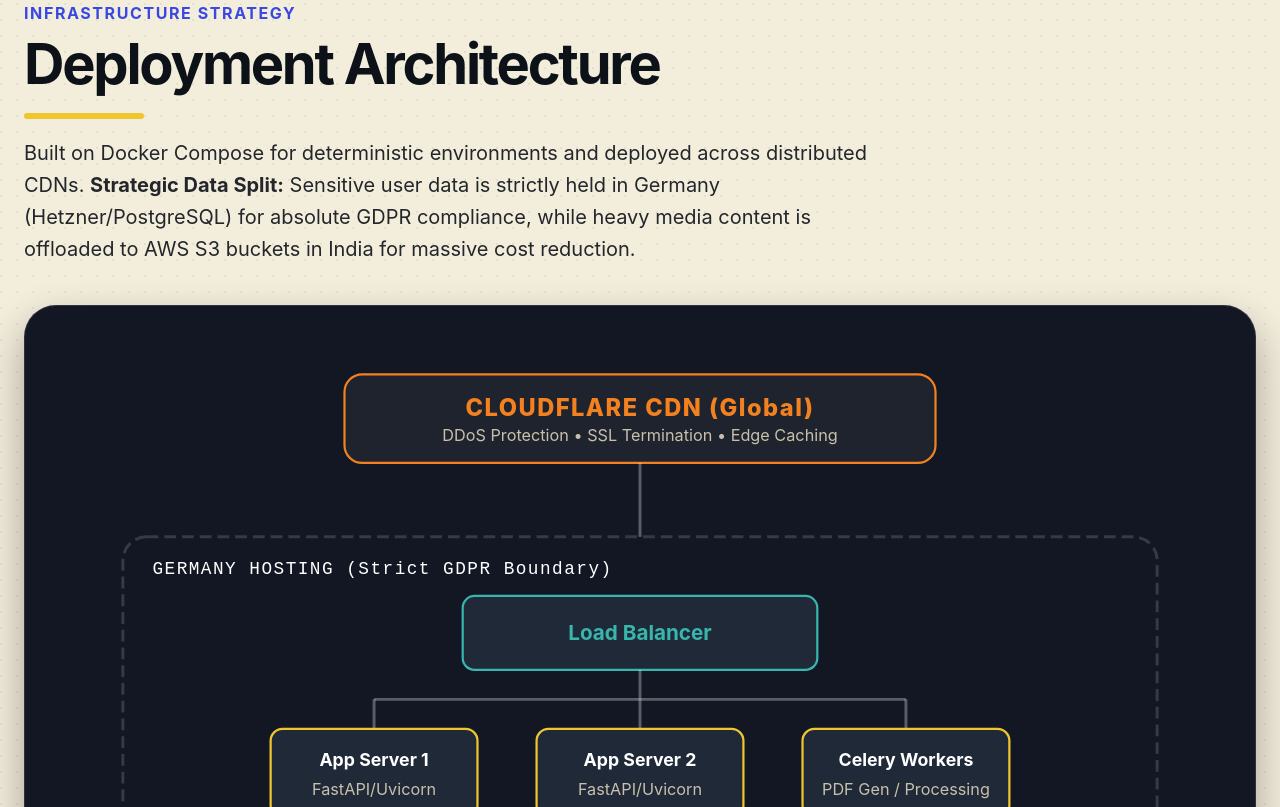
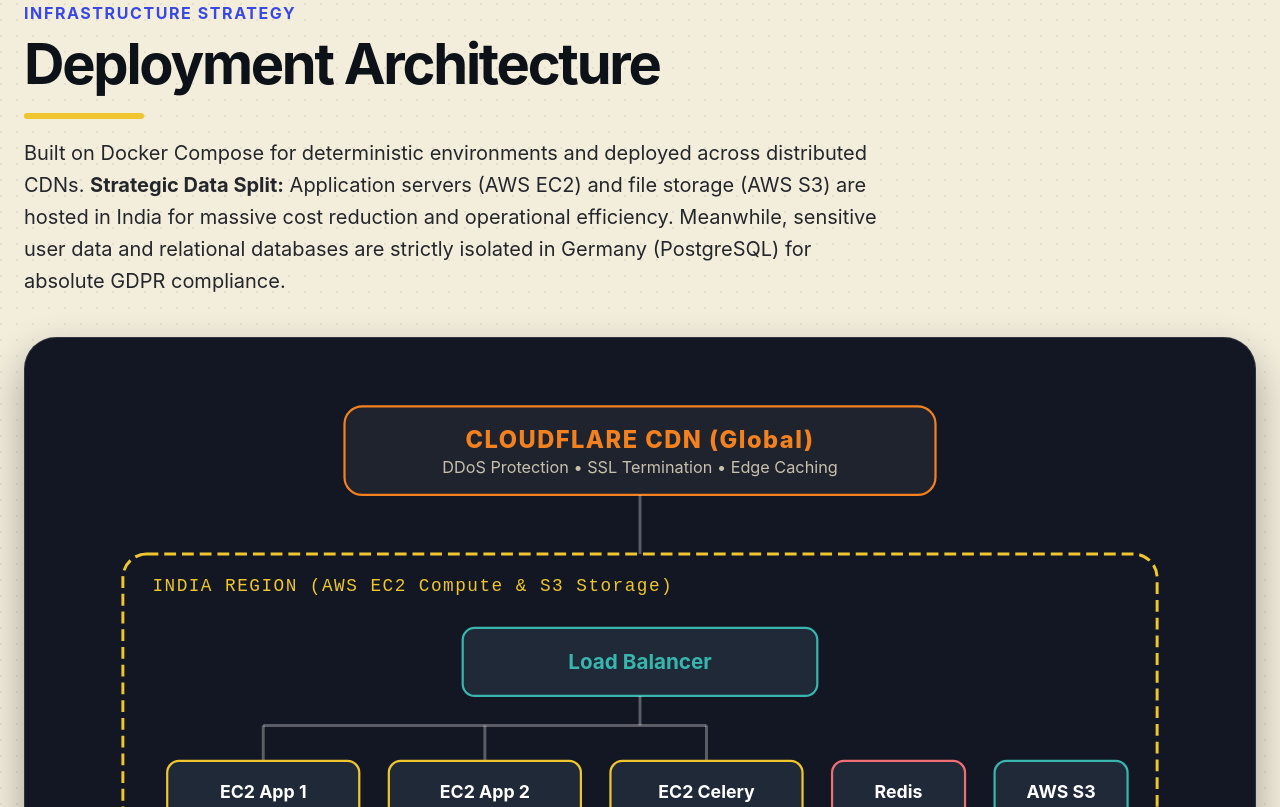
Before and after one commit to Partha607/lehrcraft_tech_pitch, a plain HTML site: page index.html in a window 1280 px wide. Shown: the part 2493-3300 px from the top of the page. Drawn offline with Linux system fonts and the light colour scheme.

Commit message:
Update index.html

```diff
--- a/index.html
+++ b/index.html
@@ -331,7 +331,7 @@
     <div class="overline">Infrastructure Strategy</div>
     <h2>Deployment Architecture</h2>
     <div class="underline-swoosh"></div>
-    <p style="margin-top:18px;">Built on Docker Compose for deterministic environments and deployed across distributed CDNs. <strong>Strategic Data Split:</strong> Sensitive user data is strictly held in Germany (Hetzner/PostgreSQL) for absolute GDPR compliance, while heavy media content is offloaded to AWS S3 buckets in India for massive cost reduction.</p>
+    <p style="margin-top:18px;">Built on Docker Compose for deterministic environments and deployed across distributed CDNs. <strong>Strategic Data Split:</strong> Application servers (AWS EC2) and file storage (AWS S3) are hosted in India for massive cost reduction and operational efficiency. Meanwhile, sensitive user data and relational databases are strictly isolated in Germany (PostgreSQL) for absolute GDPR compliance.</p>
   </div>
 
   <div class="arch-grid">
@@ -347,66 +347,69 @@
         <text fill="#c8c0ac" font-family="Inter,sans-serif" font-size="11" text-anchor="middle" x="400" y="75">DDoS Protection • SSL Termination • Edge Caching</text>
 
         <!-- Connections Down -->
-        <line stroke="rgba(255,255,255,.3)" stroke-width="2" x1="400" x2="400" y1="90" y2="140"/>
+        <line stroke="rgba(255,255,255,.3)" stroke-width="2" x1="400" x2="400" y1="90" y2="130"/>
 
-        <!-- Hosting Boundary -->
-        <rect fill="transparent" height="320" rx="16" stroke="rgba(255,255,255,.15)" stroke-dasharray="8 4" stroke-width="2" width="700" x="50" y="140"/>
-        <text fill="#fff" font-family="monospace" font-size="12" letter-spacing="1" x="70" y="165">GERMANY HOSTING (Strict GDPR Boundary)</text>
+        <!-- Hosting Boundary India -->
+        <rect fill="transparent" height="260" rx="16" stroke="#efc62e" stroke-dasharray="8 4" stroke-width="2" width="700" x="50" y="130"/>
+        <text fill="#efc62e" font-family="monospace" font-size="12" letter-spacing="1" x="70" y="155">INDIA REGION (AWS EC2 Compute &amp; S3 Storage)</text>
 
         <!-- Load Balancer -->
-        <rect fill="#1f2937" height="50" rx="8" stroke="#38b6ad" stroke-width="1.5" width="240" x="280" y="180"/>
-        <text fill="#38b6ad" font-family="Inter,sans-serif" font-size="14" font-weight="700" text-anchor="middle" x="400" y="210">Load Balancer</text>
+        <rect fill="#1f2937" height="46" rx="8" stroke="#38b6ad" stroke-width="1.5" width="240" x="280" y="180"/>
+        <text fill="#38b6ad" font-family="Inter,sans-serif" font-size="14" font-weight="700" text-anchor="middle" x="400" y="208">Load Balancer</text>
 
-        <!-- Connection Splitter -->
-        <line stroke="rgba(255,255,255,.3)" stroke-width="2" x1="400" x2="400" y1="230" y2="250"/>
-        <line stroke="rgba(255,255,255,.3)" stroke-width="2" x1="220" x2="580" y1="250" y2="250"/>
-        <line stroke="rgba(255,255,255,.3)" stroke-width="2" x1="220" x2="220" y1="250" y2="270"/>
-        <line stroke="rgba(255,255,255,.3)" stroke-width="2" x1="400" x2="400" y1="250" y2="270"/>
-        <line stroke="rgba(255,255,255,.3)" stroke-width="2" x1="580" x2="580" y1="250" y2="270"/>
+        <!-- Connection Splitter LB -> Apps -->
+        <line stroke="rgba(255,255,255,.3)" stroke-width="2" x1="400" x2="400" y1="226" y2="246"/>
+        <line stroke="rgba(255,255,255,.3)" stroke-width="2" x1="145" x2="445" y1="246" y2="246"/>
+        <line stroke="rgba(255,255,255,.3)" stroke-width="2" x1="145" x2="145" y1="246" y2="270"/>
+        <line stroke="rgba(255,255,255,.3)" stroke-width="2" x1="295" x2="295" y1="246" y2="270"/>
+        <line stroke="rgba(255,255,255,.3)" stroke-width="2" x1="445" x2="445" y1="246" y2="270"/>
 
-        <!-- App Servers -->
-        <rect fill="#1f2937" height="60" rx="8" stroke="#efc62e" stroke-width="1.5" width="140" x="150" y="270"/>
-        <text fill="#fff" font-family="Inter,sans-serif" font-size="12" font-weight="700" text-anchor="middle" x="220" y="295">App Server 1</text>
-        <text fill="#c8c0ac" font-family="Inter,sans-serif" font-size="11" text-anchor="middle" x="220" y="315">FastAPI/Uvicorn</text>
+        <!-- App Servers & Workers (EC2) -->
+        <rect fill="#1f2937" height="60" rx="8" stroke="#efc62e" stroke-width="1.5" width="130" x="80" y="270"/>
+        <text fill="#fff" font-family="Inter,sans-serif" font-size="12" font-weight="700" text-anchor="middle" x="145" y="295">EC2 App 1</text>
+        <text fill="#c8c0ac" font-family="Inter,sans-serif" font-size="11" text-anchor="middle" x="145" y="315">FastAPI</text>
 
-        <rect fill="#1f2937" height="60" rx="8" stroke="#efc62e" stroke-width="1.5" width="140" x="330" y="270"/>
-        <text fill="#fff" font-family="Inter,sans-serif" font-size="12" font-weight="700" text-anchor="middle" x="400" y="295">App Server 2</text>
-        <text fill="#c8c0ac" font-family="Inter,sans-serif" font-size="11" text-anchor="middle" x="400" y="315">FastAPI/Uvicorn</text>
+        <rect fill="#1f2937" height="60" rx="8" stroke="#efc62e" stroke-width="1.5" width="130" x="230" y="270"/>
+        <text fill="#fff" font-family="Inter,sans-serif" font-size="12" font-weight="700" text-anchor="middle" x="295" y="295">EC2 App 2</text>
+        <text fill="#c8c0ac" font-family="Inter,sans-serif" font-size="11" text-anchor="middle" x="295" y="315">FastAPI</text>
 
-        <rect fill="#1f2937" height="60" rx="8" stroke="#efc62e" stroke-width="1.5" width="140" x="510" y="270"/>
-        <text fill="#fff" font-family="Inter,sans-serif" font-size="12" font-weight="700" text-anchor="middle" x="580" y="295">Celery Workers</text>
-        <text fill="#c8c0ac" font-family="Inter,sans-serif" font-size="11" text-anchor="middle" x="580" y="315">PDF Gen / Processing</text>
+        <rect fill="#1f2937" height="60" rx="8" stroke="#efc62e" stroke-width="1.5" width="130" x="380" y="270"/>
+        <text fill="#fff" font-family="Inter,sans-serif" font-size="12" font-weight="700" text-anchor="middle" x="445" y="295">EC2 Celery</text>
+        <text fill="#c8c0ac" font-family="Inter,sans-serif" font-size="11" text-anchor="middle" x="445" y="315">Workers</text>
 
-        <!-- Connections to Internal DBs -->
-        <line stroke="rgba(255,255,255,.3)" stroke-width="2" x1="220" x2="220" y1="330" y2="380"/>
-        <line stroke="rgba(255,255,255,.3)" stroke-width="2" x1="400" x2="400" y1="330" y2="380"/>
-        <line stroke="rgba(255,255,255,.3)" stroke-width="2" x1="580" x2="580" y1="330" y2="380"/>
+        <!-- Redis Cache (India) -->
+        <rect fill="#1f2937" height="60" rx="8" stroke="#ef6f74" stroke-width="1.5" width="90" x="530" y="270"/>
+        <text fill="#fff" font-family="Inter,sans-serif" font-size="12" font-weight="700" text-anchor="middle" x="575" y="295">Redis</text>
+        <text fill="#c8c0ac" font-family="Inter,sans-serif" font-size="11" text-anchor="middle" x="575" y="315">Cache</text>
 
-        <!-- Internal Data Sources -->
-        <rect fill="#1f2937" height="50" rx="8" stroke="#3947e3" stroke-width="1.5" width="140" x="150" y="380"/>
-        <text fill="#fff" font-family="Inter,sans-serif" font-size="12" font-weight="700" text-anchor="middle" x="220" y="402">PostgreSQL</text>
-        <text fill="#c8c0ac" font-family="Inter,sans-serif" font-size="10" text-anchor="middle" x="220" y="418">Sensitive User Data</text>
+        <!-- S3 (India) -->
+        <rect fill="#1f2937" height="60" rx="8" stroke="#38b6ad" stroke-width="1.5" width="90" x="640" y="270"/>
+        <text fill="#fff" font-family="Inter,sans-serif" font-size="12" font-weight="700" text-anchor="middle" x="685" y="295">AWS S3</text>
+        <text fill="#c8c0ac" font-family="Inter,sans-serif" font-size="11" text-anchor="middle" x="685" y="315">Storage</text>
 
-        <rect fill="#1f2937" height="50" rx="8" stroke="#ef6f74" stroke-width="1.5" width="140" x="330" y="380"/>
-        <text fill="#fff" font-family="Inter,sans-serif" font-size="12" font-weight="700" text-anchor="middle" x="400" y="402">Redis / ChromaDB</text>
-        <text fill="#c8c0ac" font-family="Inter,sans-serif" font-size="10" text-anchor="middle" x="400" y="418">Cache & AI Memory</text>
+        <!-- Connections Apps to DB & APIs -->
+        <line stroke="rgba(255,255,255,.3)" stroke-width="2" x1="215" x2="215" y1="330" y2="480"/>
+        <line stroke="rgba(255,255,255,.3)" stroke-width="2" x1="445" x2="445" y1="330" y2="380"/>
+        <line stroke="rgba(255,255,255,.3)" stroke-width="2" x1="585" x2="585" y1="380" y2="480"/>
+        <line stroke="rgba(255,255,255,.3)" stroke-width="2" x1="445" x2="585" y1="380" y2="380"/>
 
-        <rect fill="#1f2937" height="50" rx="8" stroke="#38b6ad" stroke-width="1.5" width="140" x="510" y="380"/>
-        <text fill="#fff" font-family="Inter,sans-serif" font-size="12" font-weight="700" text-anchor="middle" x="580" y="402">Hetzner Storage</text>
-        <text fill="#c8c0ac" font-family="Inter,sans-serif" font-size="10" text-anchor="middle" x="580" y="418">Internal / Sensitive Docs</text>
+        <!-- Hosting Boundary Germany -->
+        <rect fill="transparent" height="150" rx="16" stroke="#3947e3" stroke-dasharray="8 4" stroke-width="2" width="330" x="50" y="430"/>
+        <text fill="#8892f8" font-family="monospace" font-size="12" letter-spacing="1" x="70" y="455">GERMANY</text>
 
-        <!-- Connection Out to External APIs / Storage -->
-        <line stroke="rgba(255,255,255,.3)" stroke-width="2" x1="220" x2="220" y1="460" y2="520"/>
-        <line stroke="rgba(255,255,255,.3)" stroke-width="2" x1="580" x2="580" y1="460" y2="520"/>
+        <!-- PostgreSQL Germany -->
+        <rect fill="#1f2937" height="60" rx="8" stroke="#3947e3" stroke-width="1.5" width="160" x="135" y="480"/>
+        <text fill="#fff" font-family="Inter,sans-serif" font-size="12" font-weight="700" text-anchor="middle" x="215" y="505">PostgreSQL DB</text>
+        <text fill="#c8c0ac" font-family="Inter,sans-serif" font-size="11" text-anchor="middle" x="215" y="525">Sensitive User Data</text>
 
-        <!-- External APIs & Storage -->
-        <rect fill="#1f2937" height="60" rx="12" stroke="rgba(255,255,255,.4)" stroke-width="1.5" width="220" x="110" y="520"/>
-        <text fill="#fff" font-family="Inter,sans-serif" font-size="13" font-weight="700" text-anchor="middle" x="220" y="546">External LLM APIs</text>
-        <text fill="#c8c0ac" font-family="Inter,sans-serif" font-size="11" text-anchor="middle" x="220" y="565">OpenAI GPT-4 • Anthropic</text>
+        <!-- Boundary External -->
+        <rect fill="transparent" height="150" rx="16" stroke="rgba(255,255,255,.2)" stroke-dasharray="8 4" stroke-width="2" width="330" x="420" y="430"/>
+        <text fill="#fff" font-family="monospace" font-size="12" letter-spacing="1" x="440" y="455">EXTERNAL SERVICES</text>
 
-        <rect fill="#1f2937" height="60" rx="12" stroke="#efc62e" stroke-width="1.5" width="220" x="470" y="520"/>
-        <text fill="#efc62e" font-family="Inter,sans-serif" font-size="13" font-weight="700" text-anchor="middle" x="580" y="546">AWS S3 (India Region)</text>
-        <text fill="#c8c0ac" font-family="Inter,sans-serif" font-size="11" text-anchor="middle" x="580" y="565">Cost-optimized Media Content</text>
+        <!-- LLMs External -->
+        <rect fill="#1f2937" height="60" rx="8" stroke="rgba(255,255,255,.4)" stroke-width="1.5" width="160" x="505" y="480"/>
+        <text fill="#fff" font-family="Inter,sans-serif" font-size="12" font-weight="700" text-anchor="middle" x="585" y="505">LLM APIs</text>
+        <text fill="#c8c0ac" font-family="Inter,sans-serif" font-size="11" text-anchor="middle" x="585" y="525">OpenAI • Anthropic</text>
 
       </svg>
     </div>
@@ -489,8 +492,8 @@
       <h3 style="color: white;">Infrastructure & DevOps</h3>
       <ul>
         <li><strong>CDN / Edge:</strong> Cloudflare (DDoS protection, Global caching)</li>
-        <li><strong>Primary Hosting:</strong> Hetzner (Frankfurt) - Strict GDPR isolation</li>
-        <li><strong>Media Storage:</strong> AWS S3 (India) - Massive cost reduction for heavy assets</li>
+        <li><strong>Compute & Storage:</strong> AWS EC2 & S3 (India) - Massive cost reduction for compute and heavy assets</li>
+        <li><strong>Database Hosting:</strong> Germany - Strict GDPR isolation for PostgreSQL</li>
         <li><strong>Containerization:</strong> Docker & Docker Compose workflows</li>
         <li><strong>CI/CD:</strong> GitHub Actions pipeline (Automated PyTest, coverage, deploy)</li>
         <li><strong>Monitoring:</strong> Sentry Error Tracking</li>
```
